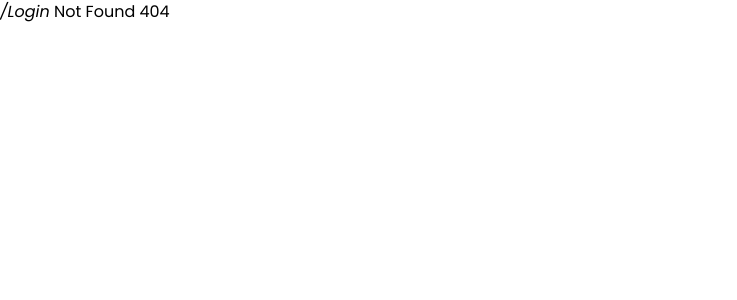
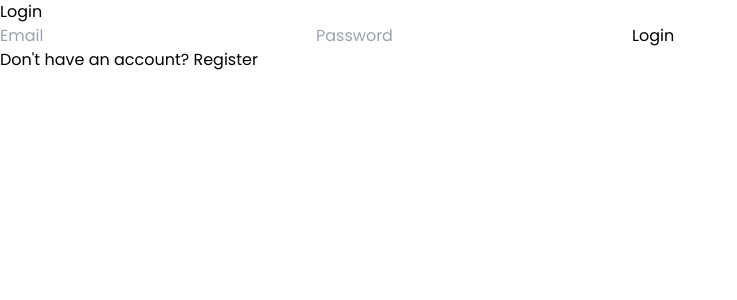
Before and after one commit to Javasrabni/JarJournal, a React (Create React App) app: page /Login in a window 1280 px wide. Before the commit this address had no page. Shown: the top 300 px of the page, without its empty margins (0-737 px from the left). Built offline with nearby package versions, Linux system fonts and the light colour scheme.

Commit message:
Auth Feature,

```diff
--- a/src/App.js
+++ b/src/App.js
@@ -21,6 +21,8 @@ import CodeBaseFeatures from './Comps/Features/codeBaseFeatures';
 import Page404 from './Comps/404/404Page';
 import BrainFocusPage from './Comps/Features/brainFocus/displayPage/brainFocusPage';
 import KalenderPage from './Comps/Features/kalender/kalenderPage/Kalender';
+import LoginPage from './Auth/loginPage/loginPage';
+import AuthPage from './Auth/authPage';
 
 function App() {
   return (
@@ -40,6 +42,7 @@ function App() {
                               <Route path='/ftr/:id' element={<CodeBaseFeatures />} />
                               <Route path='/BrainFocus' element={<BrainFocusPage />} />
                               <Route path='/KalenderPlanner' element={<KalenderPage />} />
+                              <Route path='/Login' element={<AuthPage />} />
                               <Route path='*' element={<Page404 />} />
                             </Routes>
                           </BrowserRouter>
@@ -53,6 +56,7 @@ function App() {
           </PopupFrSettingsProvider>
         </MemoProvider>
     </UserQuoteProvider>
+
   );
 }
 
--- /dev/null
+++ b/src/Auth/authPage.jsx
@@ -0,0 +1,31 @@
+import React, { useState } from 'react';
+import RegisterPage from './registerPage/registerPage';
+import LoginPage from './loginPage/loginPage';
+
+const AuthPage = () => {
+    const [isRegister, setIsRegister] = useState(false);
+
+    return (
+        <div>
+            {isRegister ? (
+                <>
+                    <p>
+                        Already have an account?{' '}
+                        <button onClick={() => setIsRegister(false)}>Login</button>
+                    </p>
+                    <RegisterPage />
+                </>
+            ) : (
+                <>
+                    <LoginPage />
+                    <p>
+                        Don't have an account?{' '}
+                        <button onClick={() => setIsRegister(true)}>Register</button>
+                    </p>
+                </>
+            )}
+        </div>
+    );
+};
+
+export default AuthPage;
--- /dev/null
+++ b/src/Auth/loginPage/loginPage.jsx
@@ -0,0 +1,48 @@
+import React, { useState } from 'react';
+
+const LoginPage = ({ setToken }) => {
+    const API_URL = 'https://0l45qcjl-5000.asse.devtunnels.ms';
+
+    const [email, setEmail] = useState('');
+    const [password, setPassword] = useState('');
+    const [error, setError] = useState('');
+
+    const handleLogin = async () => {
+        const response = await fetch(`${API_URL}/login`, {
+            method: 'POST',
+            headers: { 'Content-Type': 'application/json' },
+            body: JSON.stringify({ email, password })
+        });
+
+        if (response.ok) {
+            const data = await response.json();
+            localStorage.setItem('token', data.token)
+            setToken(data.token); // Simpan token ke dalam state aplikasi
+        } else {
+            const errorData = await response.json();
+            setError(errorData.message);
+        }
+    };
+
+    return (
+        <div>
+            <h2>Login</h2>
+            <input
+                type="email"
+                placeholder="Email"
+                value={email}
+                onChange={(e) => setEmail(e.target.value)}
+            />
+            <input
+                type="password"
+                placeholder="Password"
+                value={password}
+                onChange={(e) => setPassword(e.target.value)}
+            />
+            <button onClick={handleLogin}>Login</button>
+            {error && <p>{error}</p>}
+        </div>
+    );
+};
+
+export default LoginPage
--- /dev/null
+++ b/src/Auth/registerPage/registerPage.jsx
@@ -0,0 +1,58 @@
+
+import React, { useState } from 'react';
+
+const RegisterPage = () => {
+    const API_URL = 'https://0l45qcjl-5000.asse.devtunnels.ms';
+
+    const [email, setEmail] = useState('');
+    const [password, setPassword] = useState('');
+    const [error, setError] = useState('');
+    const [success, setSuccess] = useState('');
+
+    const handleRegister = async () => {
+        try {
+            const response = await fetch(`${API_URL}/register`, {
+                method: 'POST',
+                headers: { 'Content-Type': 'application/json' },
+                body: JSON.stringify({ email, password })
+            });
+
+            if (response.ok) {
+                setSuccess('Registration successful! You can now log in.');
+                setError('');
+                setEmail('');
+                setPassword('');
+            } else {
+                const errorData = await response.json();
+                setError(errorData.message);
+                setSuccess('');
+            }
+        } catch (err) {
+            setError('An error occurred during registration.');
+            setSuccess('');
+        }
+    };
+
+    return (
+        <div>
+            <h2>Register</h2>
+            <input
+                type="email"
+                placeholder="Email"
+                value={email}
+                onChange={(e) => setEmail(e.target.value)}
+            />
+            <input
+                type="password"
+                placeholder="Password"
+                value={password}
+                onChange={(e) => setPassword(e.target.value)}
+            />
+            <button onClick={handleRegister}>Register</button>
+            {error && <p style={{ color: 'red' }}>{error}</p>}
+            {success && <p style={{ color: 'green' }}>{success}</p>}
+        </div>
+    );
+};
+
+export default RegisterPage;
--- a/src/Comps/Features/Memo/Memo.jsx
+++ b/src/Comps/Features/Memo/Memo.jsx
@@ -6,9 +6,12 @@ import { PopupFrSettingsContext } from "../../Popup_settings/popupSetting/boxPop
 import { motion, AnimatePresence } from "framer-motion";
 import { ThemeAppContext } from "../Theme/toggleTheme.jsx/ThemeAppContext"
 
-export default function Memo() {
+export default function Memo({ token }) {
+    const API_URL = 'https://0l45qcjl-5000.asse.devtunnels.ms';
+
+
     // Memo Section
-    const { indicatorFromMemo, setIndicatorFromMemo, valueMemo, setValueMemo, memoInputValue, setMemoInputValue, editValueMemoStatus, setEditValueMemoStatus, afterEditValueMemo, setAfterEditValueMemo, valueJudulMemo, setValueJudulMemo, changeHeightMemo, setChangeHeightMemo, visibleMemo, setVisibleMemo } = useContext(MemoContext)
+    const { indicatorFromMemo, setIndicatorFromMemo, memoInputValue, setMemoInputValue, editValueMemoStatus, setEditValueMemoStatus, afterEditValueMemo, setAfterEditValueMemo, valueJudulMemo, setValueJudulMemo, changeHeightMemo, setChangeHeightMemo, visibleMemo, setVisibleMemo, valueMemo, setValueMemo } = useContext(MemoContext)
 
     const [indicator, setIndicator] = useState(false)
     const inputActive = useRef('')
@@ -66,7 +69,7 @@ export default function Memo() {
     // Popup new memo
     const [activePopupMemo, setActivePopupMemo] = useState(false)
 
-    function HandleClickMemo() {
+    const HandleClickMemo = async () => {
         // setIndicator((prev)=> !prev)
         // setIndicatorFromMemo(true)
         setActivePopupMemo(true)
@@ -126,31 +129,7 @@ export default function Memo() {
 
 
 
-    // Add memo func in btn
-    function HandleAddMemo() {
-        let delayAddMemo;
 
-        if (!memoInputValue) {
-            setIndicatorFromMemo(false)
-            setMemoInputValue('')
-            return
-        } else {
-            // setIndicatorFromMemo(false)
-            setValueMemo((prevValue) => [...prevValue, memoInputValue])
-            setVisibleMemo((prevValue) => [...prevValue, memoInputValue])
-        }
-
-        setOption1_Status(false)
-        setIndicatorFromMemo(false)
-        setMemoInputValue('')
-
-        delayAddMemo = setTimeout(() => {
-            setActivePopupMemo(false)
-        }, 600)
-
-        return () => clearTimeout(delayAddMemo)
-
-    }
 
     // change height after memo has more than 2 values
     useEffect(() => {
@@ -195,6 +174,85 @@ export default function Memo() {
         fontSize: "12px",
         fontWeight: "600"
     }
+
+
+    const fetchMemo = async () => {
+        try {
+            const response = await fetch(`${API_URL}/get-memos`, {
+                method: "GET",
+                headers: {
+                    'Authorization': `Bearer ${token}`
+                }
+            });
+            if (response.ok) {
+                const data = await response.json();
+                setValueMemo(data.memos); // Atur memo user
+            }
+        } catch (err) {
+            console.error('Error fetching memo:', err);
+        }
+    };
+
+    useEffect(() => {
+        if (token) {
+            fetchMemo(); // Panggil fetchMemo setelah token tersedia
+        }
+    }, [token]);
+
+
+    const handleSaveMemo = async (newMemo) => {
+        const response = await fetch(`${API_URL}/save-memo`, {
+            method: 'POST',
+            headers: {
+                'Content-Type': 'application/json',
+                'Authorization': `Bearer ${token}`
+            },
+            body: JSON.stringify({ memos: [...valueMemo, newMemo] })
+        });
+
+        if (response.ok) {
+            fetchMemo();
+        } else {
+            const error = await response.json();
+            console.error('Error saving memo:', error);
+        }
+    };
+
+    // Add memo func in btn
+    const HandleAddMemo = () => {
+        let delayAddMemo;
+
+        if (!memoInputValue) {
+            setIndicatorFromMemo(false)
+            setMemoInputValue('')
+            return
+        } else {
+            // setIndicatorFromMemo(false)
+            setValueMemo((prevValue) => [...prevValue, memoInputValue])
+            setVisibleMemo((prevValue) => [...prevValue, memoInputValue])
+        }
+
+        setOption1_Status(false)
+        setIndicatorFromMemo(false)
+        setMemoInputValue('')
+
+        delayAddMemo = setTimeout(() => {
+            setActivePopupMemo(false)
+        }, 600)
+
+        // import memo into server
+        handleSaveMemo(memoInputValue)
+
+        return () => clearTimeout(delayAddMemo)
+
+    }
+
+    useEffect(() => {
+        const storedMemos = localStorage.getItem('valueMemo');
+        if (storedMemos) {
+            setValueMemo(JSON.parse(storedMemos));
+        }
+    }, []);
 
     return (
         <>
@@ -251,7 +309,7 @@ export default function Memo() {
                     <div className="flex flex-row items-center justify-between" style={{ marginBottom: valueMemo.length < 1 ? "0px" : "8px" }}>
                         <div className="flex flex-row gap-[4px] items-center">
                             <p className={`font-semibold text-xs ${themeActive ? 'text-white' : 'text-[var(--black-text)]'}`}>Memo</p>
-                            <p className="font-[600] text-[10px]" style={{ opacity: "50%", color: themeActive ? 'white' : 'var(--black-text)'}}>({valueMemo.length})</p>
+                            <p className="font-[600] text-[10px]" style={{ opacity: "50%", color: themeActive ? 'white' : 'var(--black-text)' }}>({valueMemo.length})</p>
                             {/* <p className="text-[10px] font-[400 text-[#999999]">{descFeatures}</p> */}
                         </div>
                         <button className={`text-[10px] py-[4px] px-[4px] ${themeActive ? 'bg-white' : 'bg-[var(--white-bg-200)]'} text-black rounded-xl font-semibold mt-[0px]`} style={{ height: "fit-content" }} onClick={HandleClickMemo}>
@@ -292,7 +350,7 @@ export default function Memo() {
                                 ) : (
                                     <>
                                         <AnimatePresence>
-                                            {visibleMemo.map((item, index) =>
+                                            {valueMemo.map((item, index) =>
                                                 <motion.li
                                                     key={index}
                                                     initial={{ opacity: 0, height: 0 }}
--- a/src/Comps/Navbar-Top/Header.jsx
+++ b/src/Comps/Navbar-Top/Header.jsx
@@ -6,9 +6,10 @@ import { useNavigate } from "react-router-dom";
 import { MemoContext } from "../Features/Memo/MemoContext";
 import { PopupFrSettingsContext } from "../Popup_settings/popupSetting/boxPopupFromSetting";
 import { ThemeAppContext } from "../Features/Theme/toggleTheme.jsx/ThemeAppContext";
+import LoginPage from "../../Auth/loginPage/loginPage";
 import DropdownMenu from "./menuComp/dropdownMenu";
 
-export default function Header({ nameTools, sloganTools }) {
+export default function Header({ nameTools, sloganTools, token, setToken}) {
     const pathLocation = useLocation()
     const navigate = useNavigate()
     const { id } = useParams()
@@ -68,6 +69,13 @@ export default function Header({ nameTools, sloganTools }) {
     // Theme app
     const { themeActive, setThemeActive } = useContext(ThemeAppContext)
 
+    // Handle logout
+    const handleLogout = () => {
+        localStorage.removeItem('token'); // Hapus token
+        setToken(null); // Set token menjadi null untuk memaksa user login ulang
+    };
+
+
     return (
         <div className="flex flex-col gap-[8px]">
             <div className={`bg-${themeActive ? "black" : "white"} w-full h-fit p-[16px] flex flex-row justify-between items-center`}>
@@ -90,19 +98,21 @@ export default function Header({ nameTools, sloganTools }) {
                 </div>
 
                 {/* Auth section */}
-                {/* <div className="w-fit h-fit flex justify-center items-center">
-
-                <div>
+                <div className="w-fit h-fit flex justify-center items-center">
+                    {/* login */}
+                    <div onClick={() => navigate('/Login')}>
                         <svg xmlns="http://www.w3.org/2000/svg" fill="none" viewBox="0 0 24 24" strokeWidth={1.5} stroke="currentColor" className="size-6">
                             <path strokeLinecap="round" strokeLinejoin="round" d="M17.982 18.725A7.488 7.488 0 0 0 12 15.75a7.488 7.488 0 0 0-5.982 2.975m11.963 0a9 9 0 1 0-11.963 0m11.963 0A8.966 8.966 0 0 1 12 21a8.966 8.966 0 0 1-5.982-2.275M15 9.75a3 3 0 1 1-6 0 3 3 0 0 1 6 0Z" />
                         </svg>
                     </div>
+
+
                     <div>
                         <svg xmlns="http://www.w3.org/2000/svg" fill="none" viewBox="0 0 24 24" strokeWidth={1.5} stroke="currentColor" className="size-6">
                             <path strokeLinecap="round" strokeLinejoin="round" d="M3.75 6.75h16.5M3.75 12h16.5m-16.5 5.25h16.5" />
                         </svg>
                     </div>
-            </div> */}
+                </div>
             </div>
 
 
--- a/src/home.jsx
+++ b/src/home.jsx
@@ -18,11 +18,14 @@ import { UserQuoteContext } from "./Comps/Footer/userQuote/userQuoteContext"
 import { MusicBoxContext } from "./Comps/Footer/musicBox/musicBoxContext"
 import PopupLegend from "./Comps/Popup/Popup-typ1/PopupLegend"
 import { AnimateLoadPageContext } from "./Comps/animate onload page/animateLoadPage"
+import LoginPage from "./Auth/loginPage/loginPage"
 
 import { motion } from 'framer-motion'
 
 // Theme App
 import { ThemeAppContext } from "./Comps/Features/Theme/toggleTheme.jsx/ThemeAppContext"
+import AuthPage from "./Auth/authPage"
+import RegisterPage from "./Auth/registerPage/registerPage"
 
 export default function Home() {
     // Smooth render page
@@ -58,10 +61,33 @@ export default function Home() {
 
 
 
+    const [token, setToken] = useState(null);
 
+    useEffect(() => {
+        const savedToken = localStorage.getItem('token');
+        if (savedToken) {
+            setToken(savedToken); // Set token untuk menganggap user sudah login
+        }
+    }, []);
+
+    const handleLogout = () => {
+        localStorage.removeItem('token'); // Hapus token
+        setToken(null); // Set token menjadi null untuk memaksa user login ulang
+    };
 
     return (
         <>
+
+            {!token ? (
+                    <LoginPage setToken={setToken} />
+            ) : (
+                <>
+                    {token ? (
+                        <button onClick={handleLogout}>Logout</button>
+                    ) : (
+                        <AuthPage />
+                    )}
+                    < p > Welcome! Your token: {token}</p>
                     {/* Popup from Reset in MusicBox */}
                     {popupReset && (
                         <div className="flex items-center justify-center w-full h-full fixed z-[15]">
@@ -109,13 +135,13 @@ export default function Home() {
                     )}
 
                     {/* {MobileView.matches ? ( */}
-            <div className={`w-[360px] m-[auto] h-[100lvh] flex justify-center ${themeActive ? 'bg-black' : 'bg-white'}`}style={{paddingBottom: '60px'}}>
+                    <div className={`w-[360px] m-[auto] h-[100lvh] flex justify-center ${themeActive ? 'bg-black' : 'bg-white'}`} style={{ paddingBottom: '60px' }}>
                         <div className={`w-[360px] h-full flex flex-col gap-[8px] bg-${themeActive ? "black" : "white"} justify-between`}>
                             <div>
                                 <header>
-                            <Header />
+                                    <Header token={token} />
                                 </header>
-                        <main className="p-[16px] h-full" style={{ opacity: animatePageMain ? '1' : '0', backgroundColor: themeActive ? 'black' : 'white'}}>
+                                <main className="p-[16px] h-full" style={{ opacity: animatePageMain ? '1' : '0', backgroundColor: themeActive ? 'black' : 'white' }}>
                                     <div className="flex flex-row gap-[12px] justify-between w-full h-full">
                                         {/* Left side */}
                                         <div className="w-full grow-0 flex flex-col gap-[12px]">
@@ -166,7 +192,7 @@ export default function Home() {
                                                 <SisaHariToNewYear />
                                             </div>
                                             <div className="w-full">
-                                        <Memo />
+                                                <Memo token={token} />
                                             </div>
                                             <div>
                                                 {/* <div className="w-fit p-[6px] h-[24px] bg-[#f7f7f7] rounded-[4px] flex items-center justify-center">
@@ -199,6 +225,13 @@ export default function Home() {
                     <p>Desktop will avaliable</p>
                 </div>
             )} */}
+
+
+                </>
+
+            )
+            }
+
         </>
     )
 }
```
Also changed, not shown: src/Comps/Features/kalender/kalenderPage/Kalender.jsx (+2 -5 lines). Lines whose indentation alone changed are shown as unchanged.
